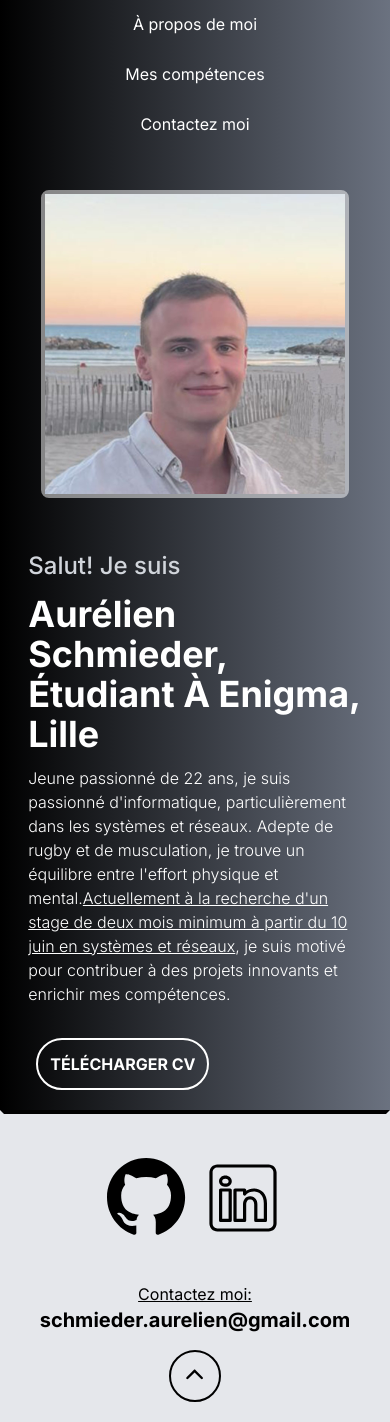
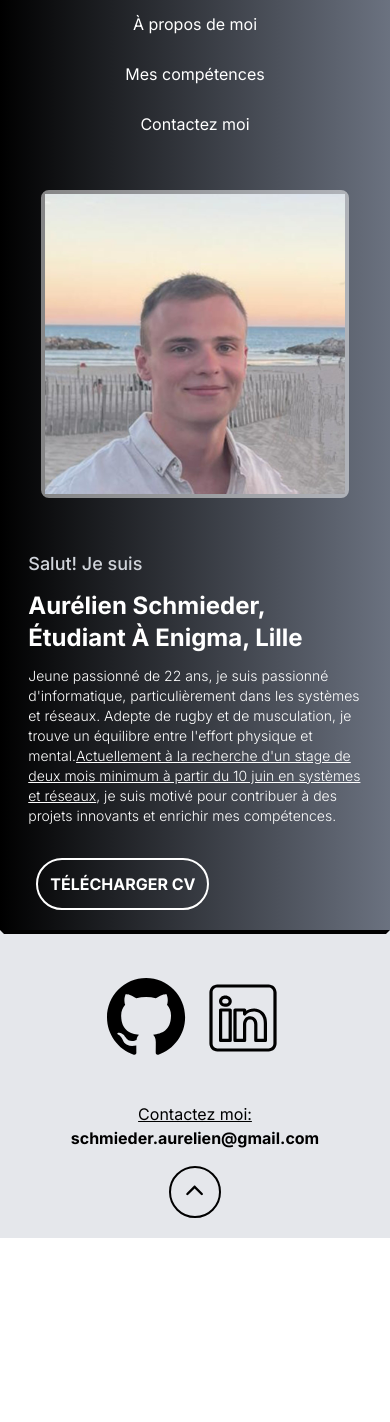
Before and after one commit to Aurelienschmi/Aurelien-portefolio, a Next.js app: page / in a window 390 px wide. After the commit the page ends 1238 px from the top, so only its background shows below. Built offline with nearby package versions, Linux system fonts and the light colour scheme.

Commit message:
fix some bug in section footer/ header/ contactMe/ aboutMe/

```diff
--- a/app/contactMe/page.tsx
+++ b/app/contactMe/page.tsx
@@ -5,11 +5,11 @@ export default function Home() {
   return (
     <div className="bg-gradient-to-r from-black to-gray-500 text-white">
       <Header />
-      <main className="flex p-20 items-center justify-center items-baseline bg-gradient-to-r from-black to-gray-500 font-medium text-white h-screen ">
+      <main className="flex p-20 items-center justify-center items-baseline bg-gradient-to-r from-black to-gray-500 font-medium text-white h-auto ">
         <iframe
           src="https://docs.google.com/forms/d/e/1FAIpQLSfPxjUFOO0kcR-gOetzN9KUb1oAebuYi7yTOj2UH27obiHNSQ/viewform?embedded=true"
-          width="540"
-          height="540"
+          width="580"
+          height="580"
         >
           Chargement…
         </iframe>
--- a/app/footer.tsx
+++ b/app/footer.tsx
@@ -33,7 +33,7 @@ export default function Footer() {
         <div className="flex flex-col items-center break-words">
           <h2 className="underline">Contactez moi:</h2>
           <a
-            className="font-bold text-xl"
+            className="font-bold sm:text-xl"
             href="mailto:schmieder.aurelien@gmail.com"
           >
             schmieder.aurelien@gmail.com
@@ -41,7 +41,7 @@ export default function Footer() {
         </div>
       </div>
       <div
-        className="m-4 p-6 sm:-mt-10 flex justify-center items-center w-9 h-9 border-2 border-solid border-black bg-gray-200	 mx-auto rounded-full cursor-pointer hover:border-dashed"
+        className="m-4 p-6 sm:-mt-10 flex justify-center items-center w-9 h-9 border-2 border-solid border-black bg-gray-200 mx-auto rounded-full cursor-pointer sm:hover:border-dashed"
         onClick={() => window.scrollTo(0, 0)}
       >
         <button>
--- a/app/header.tsx
+++ b/app/header.tsx
@@ -5,19 +5,19 @@ export default function Header() {
     <header className="sm:flex-row sm:justify-ceter sm:justify-center sm:flex-wrap sm:flex items-center flex flex-col">
       <a
         href="/"
-        className="sm:p-2 sm:m-8 border-b-2 border-transparent hover:border-white m-2 p-1 "
+        className="sm:p-2 sm:m-8 border-b-2 border-transparent sm:hover:border-white m-2 p-1 "
       >
         À propos de moi
       </a>
       <a
         href="/mySkills"
-        className="sm:p-2 sm:m-8 border-b-2 border-transparent hover:border-white m-2 p-1 "
+        className="sm:p-2 sm:m-8 border-b-2 border-transparent sm:hover:border-white m-2 p-1 "
       >
         Mes compétences
       </a>
       <a
         href="/contactMe"
-        className="sm:p-2 sm:m-8 border-b-2 border-transparent hover:border-white m-2 p-1 "
+        className="sm:p-2 sm:m-8 border-b-2 border-transparent sm:hover:border-white m-2 p-1 "
       >
         Contactez moi
       </a>
--- a/app/page.tsx
+++ b/app/page.tsx
@@ -6,14 +6,16 @@ export default function Home() {
   return (
     <div className="bg-gradient-to-r from-black to-gray-500 text-white">
       <Header />
-      <main className="sm:flex items-center sm:justify-center flex flex-col-reverse flex-col bg-gradient-to-r from-black to-gray-500 font-medium text-white sm:h-screen h-auto">
+      <main className="sm:flex items-center sm:justify-center sm:flex-row flex flex-col-reverse bg-gradient-to-r from-black to-gray-500 font-medium text-white sm:h-screen h-auto">
         <div className="flex-col flex justify-between	flex items-baseline sm:-mt-20 sm:w-1/3 w-11/12">
           <div className="">
-            <h2 className="m-3 text-2xl text-gray-300">Salut! Je suis</h2>
-            <h1 className="m-3 text-4xl capitalize font-bold">
+            <h2 className="m-3 sm:text-2xl text-lg text-gray-300">
+              Salut! Je suis
+            </h2>
+            <h1 className="m-3 sm:text-4xl text-2xl capitalize font-bold">
               Aurélien Schmieder, étudiant à Enigma, Lille
             </h1>
-            <p className="m-3 font-light">
+            <p className="m-3 font-light text-sm">
               Jeune passionné de 22 ans, je suis passionné d&apos;informatique,
               particulièrement dans les systèmes et réseaux. Adepte de rugby et
               de musculation, je trouve un équilibre entre l&apos;effort
```
